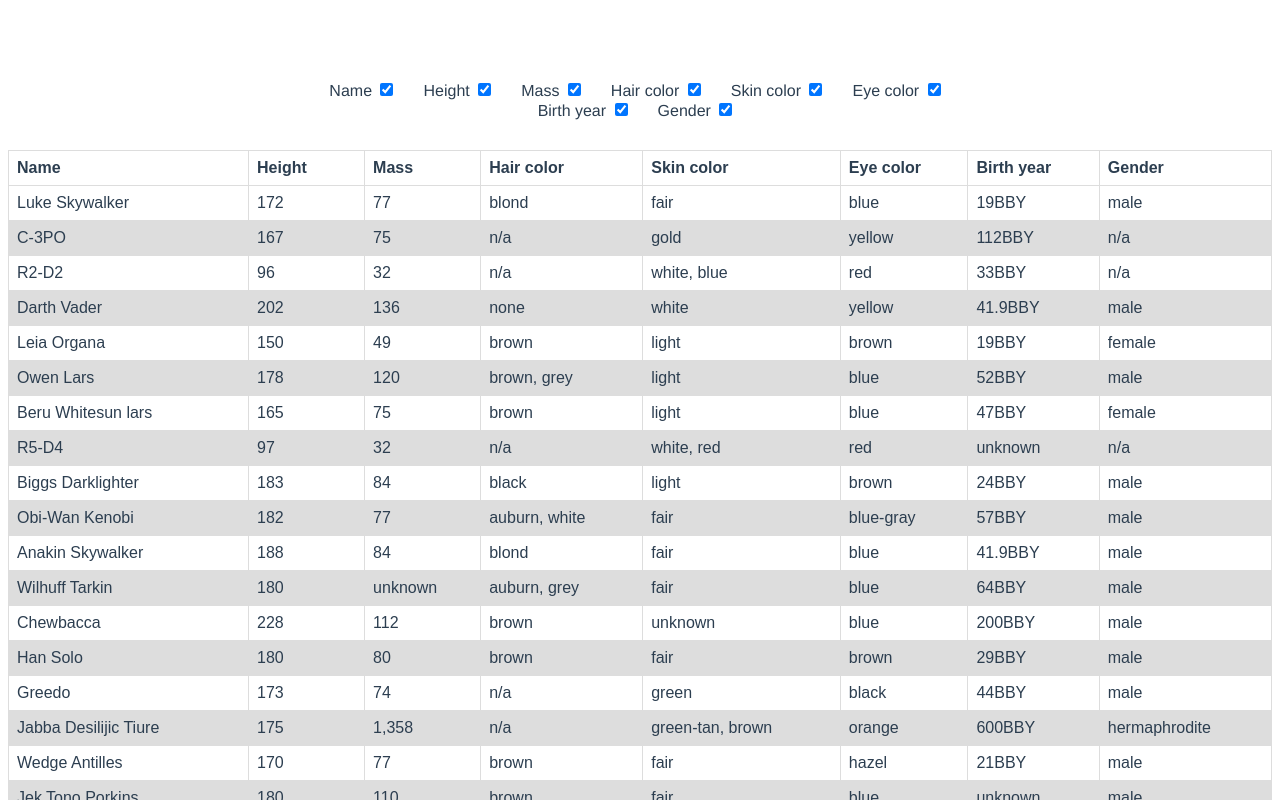
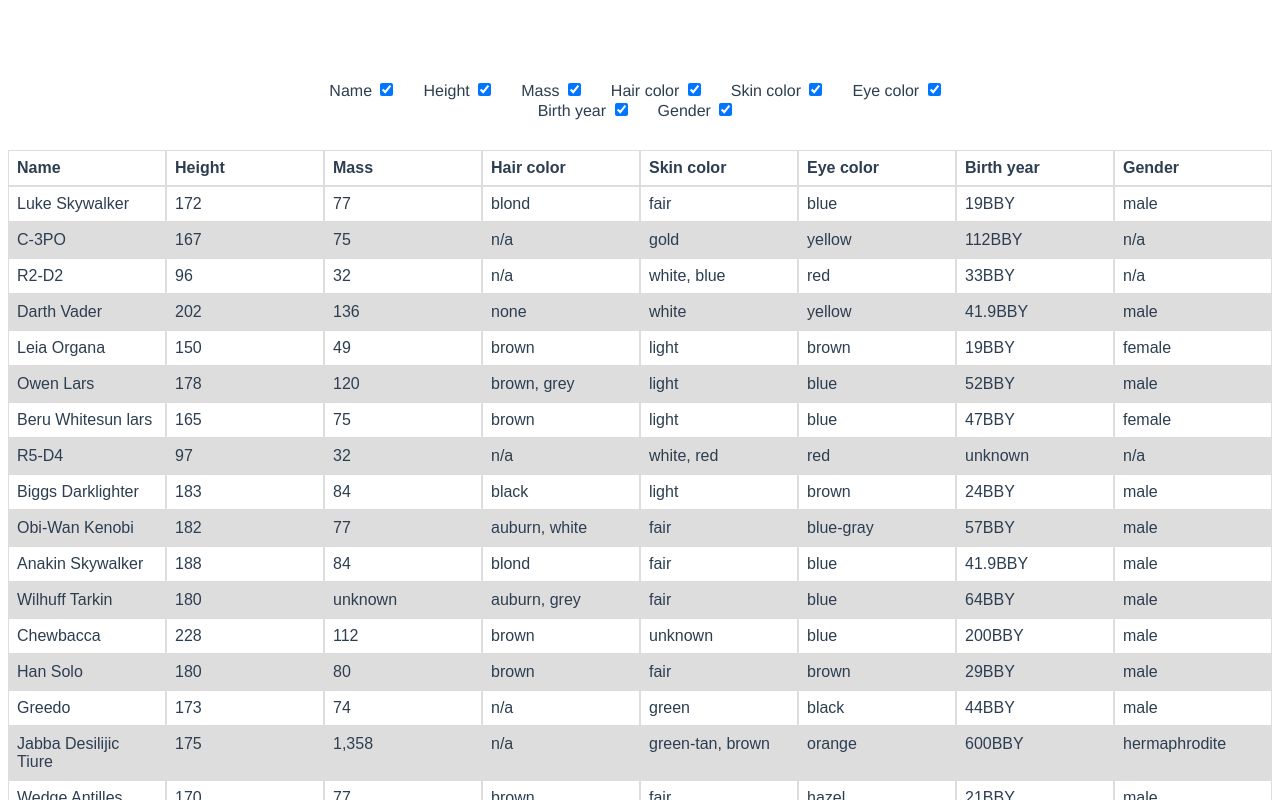
Before and after one commit to vdoroshyn/vue-table, a Vue app: page / in a window 1280 px wide. Shown: the top 800 px of the page. Built offline with nearby package versions, Linux system fonts and the light colour scheme.

Commit message:
added display flex to the table for the columns to be even

```diff
--- a/src/components/VueTable.vue
+++ b/src/components/VueTable.vue
@@ -9,39 +9,39 @@
     </div>
     <table>
       <thead>
-        <tr>
-          <th v-for="(item, key, index) in initialData.titles" v-show="filterCategories.includes(item)" @click="sort(key)" @mouseover="turnOffEditable" v-bind:key="index">{{item}}
+        <tr class="flex-grid">
+          <th class="col" v-for="(item, key, index) in initialData.titles" v-show="filterCategories.includes(item)" @click="sort(key)" @mouseover="turnOffEditable" v-bind:key="index">{{item}}
           <span v-if="sortOrder==='asc' && sortBy === key">&#x25BC;</span>
           <span v-else-if="sortOrder==='desc' && sortBy === key">&#x25B2;</span>
         </th>
         </tr>
       </thead>
       <tbody>
-        <tr v-for="(value, index) in sortedTableData" v-bind:key="index">
+        <tr class="flex-grid" v-for="(value, index) in sortedTableData" v-bind:key="index">
 
-          <td v-show="filterCategories.includes('Name') && shouldInputBeHidden('Name', index)" @dblclick="makeOneFieldEditable('Name', index)">{{value.name}}</td>
-          <input v-show="!shouldInputBeHidden('Name', index)" type="text" v-model="value.name" v-on:blur="isEditable.pop()" @keyup.enter="isEditable.pop()">
+          <td class="col" v-show="filterCategories.includes('Name') && shouldInputBeHidden('Name', index)" @dblclick="makeOneFieldEditable('Name', index)">{{value.name}}</td>
+          <input class="col" v-show="!shouldInputBeHidden('Name', index)" type="text" v-model="value.name" v-on:blur="isEditable.pop()" @keyup.enter="isEditable.pop()">
 
-          <td v-show="filterCategories.includes('Height') && shouldInputBeHidden('Height', index)" @dblclick="makeOneFieldEditable('Height', index)">{{value.height}}</td>
-          <input v-show="!shouldInputBeHidden('Height', index)" v-model="value.height" v-on:blur="isEditable.pop()" @keyup.enter="isEditable.pop()">
+          <td class="col" v-show="filterCategories.includes('Height') && shouldInputBeHidden('Height', index)" @dblclick="makeOneFieldEditable('Height', index)">{{value.height}}</td>
+          <input class="col" v-show="!shouldInputBeHidden('Height', index)" v-model="value.height" v-on:blur="isEditable.pop()" @keyup.enter="isEditable.pop()">
 
-          <td v-show="filterCategories.includes('Mass') && shouldInputBeHidden('Mass', index)" @dblclick="makeOneFieldEditable('Mass', index)">{{value.mass}}</td>
-          <input v-show="!shouldInputBeHidden('Mass', index)" v-model="value.mass" v-on:blur="isEditable.pop()" @keyup.enter="isEditable.pop()">
+          <td class="col" v-show="filterCategories.includes('Mass') && shouldInputBeHidden('Mass', index)" @dblclick="makeOneFieldEditable('Mass', index)">{{value.mass}}</td>
+          <input class="col" v-show="!shouldInputBeHidden('Mass', index)" v-model="value.mass" v-on:blur="isEditable.pop()" @keyup.enter="isEditable.pop()">
 
-          <td v-show="filterCategories.includes('Hair color') && shouldInputBeHidden('Hair color', index)" @dblclick="makeOneFieldEditable('Hair color', index)">{{value.hair_color}}</td>
-          <input v-show="!shouldInputBeHidden('Hair color', index)" v-model="value.hair_color" v-on:blur="isEditable.pop()" @keyup.enter="isEditable.pop()">
+          <td class="col" v-show="filterCategories.includes('Hair color') && shouldInputBeHidden('Hair color', index)" @dblclick="makeOneFieldEditable('Hair color', index)">{{value.hair_color}}</td>
+          <input class="col" v-show="!shouldInputBeHidden('Hair color', index)" v-model="value.hair_color" v-on:blur="isEditable.pop()" @keyup.enter="isEditable.pop()">
 
-          <td v-show="filterCategories.includes('Skin color') && shouldInputBeHidden('Skin color', index)" @dblclick="makeOneFieldEditable('Skin color', index)">{{value.skin_color}}</td>
-          <input v-show="!shouldInputBeHidden('Skin color', index)" v-model="value.skin_color" v-on:blur="isEditable.pop()" @keyup.enter="isEditable.pop()">
+          <td class="col" v-show="filterCategories.includes('Skin color') && shouldInputBeHidden('Skin color', index)" @dblclick="makeOneFieldEditable('Skin color', index)">{{value.skin_color}}</td>
+          <input class="col" v-show="!shouldInputBeHidden('Skin color', index)" v-model="value.skin_color" v-on:blur="isEditable.pop()" @keyup.enter="isEditable.pop()">
 
-          <td v-show="filterCategories.includes('Eye color') && shouldInputBeHidden('Eye color', index)" @dblclick="makeOneFieldEditable('Eye color', index)">{{value.eye_color}}</td>
-          <input v-show="!shouldInputBeHidden('Eye color', index)" v-model="value.eye_color" v-on:blur="isEditable.pop()" @keyup.enter="isEditable.pop()">
+          <td class="col" v-show="filterCategories.includes('Eye color') && shouldInputBeHidden('Eye color', index)" @dblclick="makeOneFieldEditable('Eye color', index)">{{value.eye_color}}</td>
+          <input class="col" v-show="!shouldInputBeHidden('Eye color', index)" v-model="value.eye_color" v-on:blur="isEditable.pop()" @keyup.enter="isEditable.pop()">
 
-          <td v-show="filterCategories.includes('Birth year') && shouldInputBeHidden('Birth year', index)" @dblclick="makeOneFieldEditable('Birth year', index)">{{value.birth_year}}</td>
-          <input v-show="!shouldInputBeHidden('Birth year', index)" v-model="value.birth_year" v-on:blur="isEditable.pop()" @keyup.enter="isEditable.pop()">
+          <td class="col" v-show="filterCategories.includes('Birth year') && shouldInputBeHidden('Birth year', index)" @dblclick="makeOneFieldEditable('Birth year', index)">{{value.birth_year}}</td>
+          <input class="col" v-show="!shouldInputBeHidden('Birth year', index)" v-model="value.birth_year" v-on:blur="isEditable.pop()" @keyup.enter="isEditable.pop()">
 
-          <td v-show="filterCategories.includes('Gender') && shouldInputBeHidden('Gender', index)" @dblclick="makeOneFieldEditable('Gender', index)">{{value.gender}}</td>
-          <input v-show="!shouldInputBeHidden('Gender', index)" v-model="value.gender" v-on:blur="isEditable.pop()" @keyup.enter="isEditable.pop()">
+          <td class="col" v-show="filterCategories.includes('Gender') && shouldInputBeHidden('Gender', index)" @dblclick="makeOneFieldEditable('Gender', index)">{{value.gender}}</td>
+          <input class="col" v-show="!shouldInputBeHidden('Gender', index)" v-model="value.gender" v-on:blur="isEditable.pop()" @keyup.enter="isEditable.pop()">
 
         </tr>
       </tbody>
@@ -180,6 +180,14 @@ tr:nth-child(even) {
   background-color: #dddddd;
 }
 
+.flex-grid {
+  display: flex;
+}
+
+.col {
+  flex: 1;
+}
+
 .checkbox {
   display: inline-block;
   margin: 0 10px;
```
